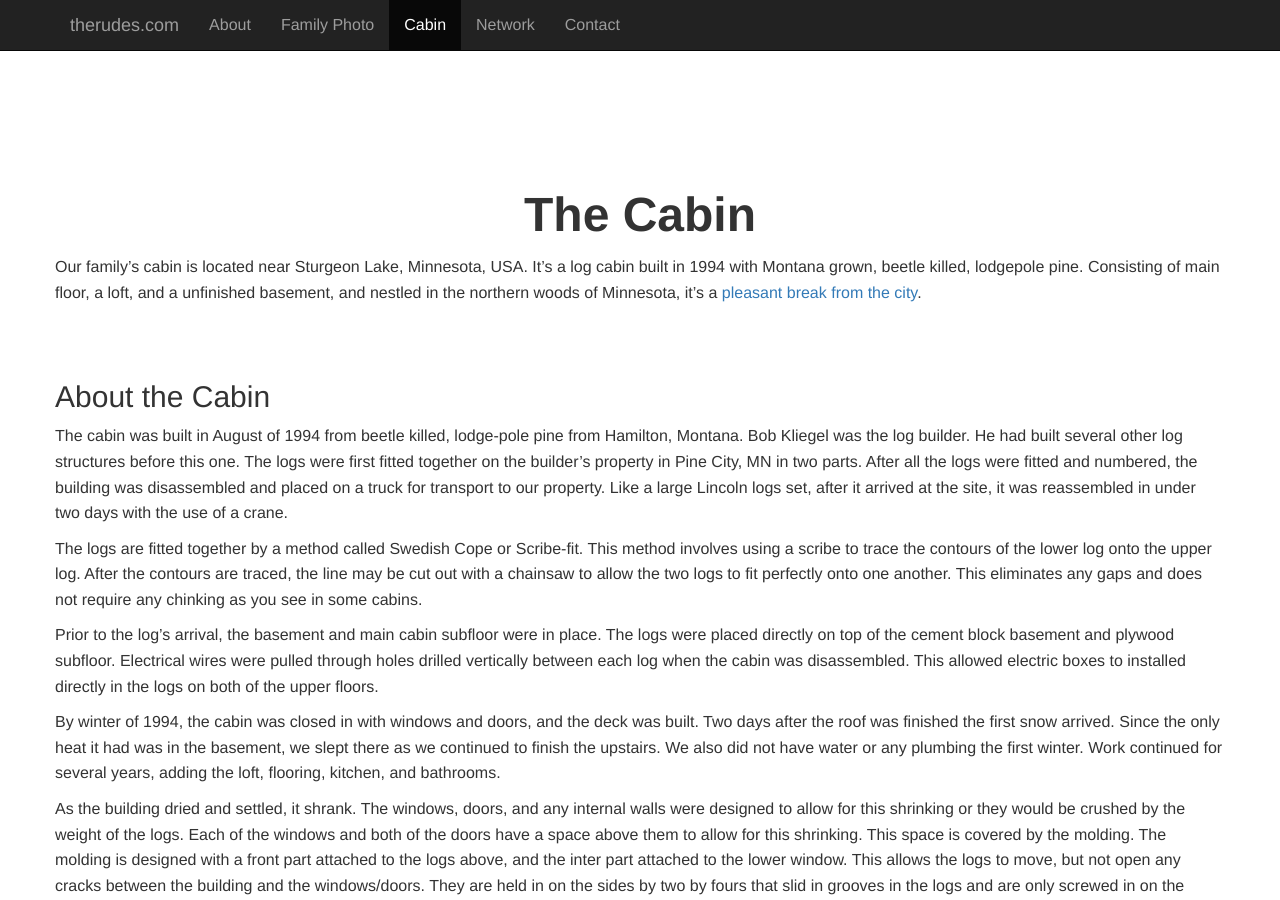
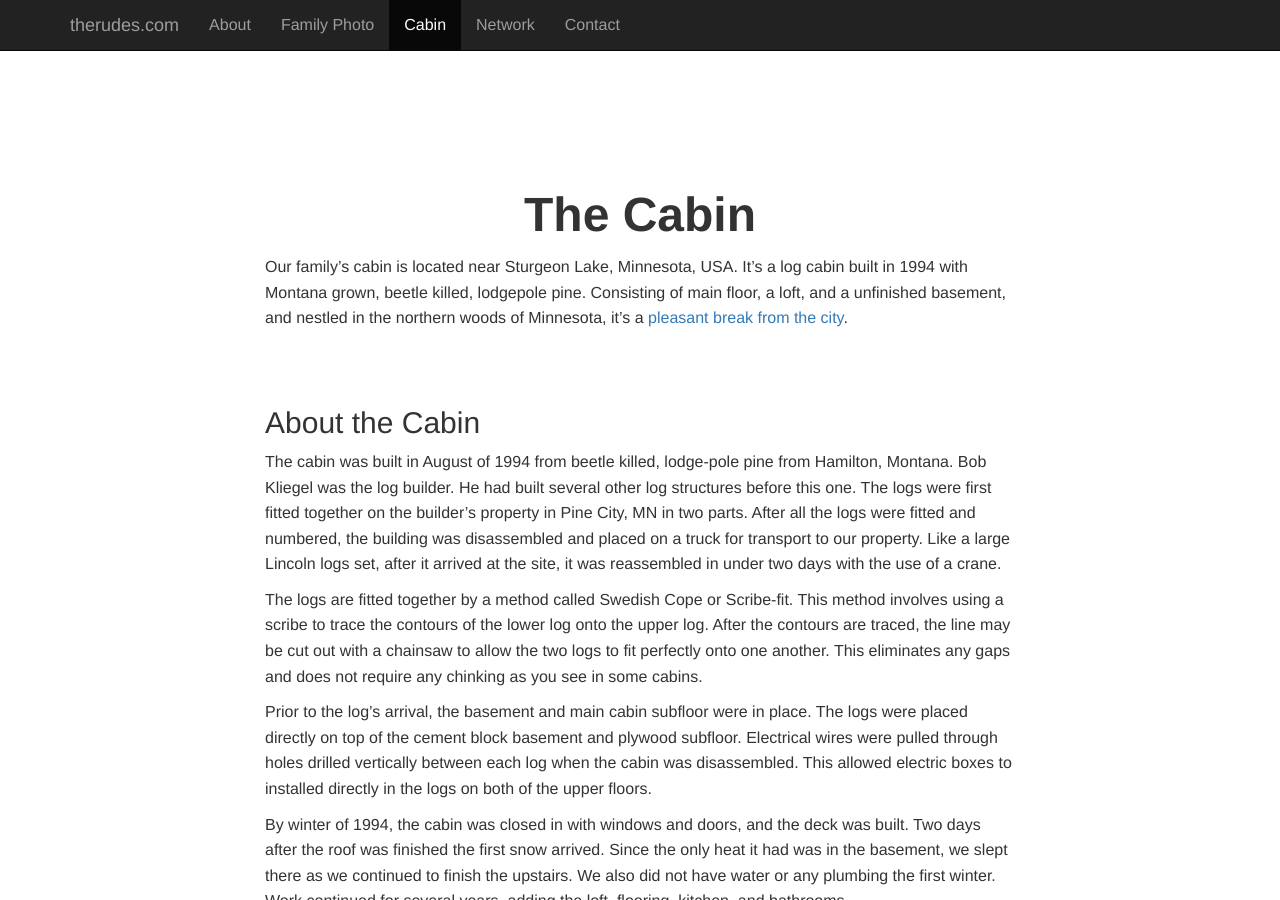
Before and after one commit to mattrude/therudes.com, a Jekyll site: the page built from index.html, in a window 1280 px wide and 900 px high, scrolled down 2298 px. Built offline with Jekyll 4.4.1, drawn with Linux system fonts in a browser that asks for light colours; nearby versions of some CDN libraries.

Commit message:
Update custom.scss

```diff
--- a/_sass/custom.scss
+++ b/_sass/custom.scss
@@ -21,6 +21,10 @@ h1 {
 div.caption i.fa {
     text-align: center;
     font-size: 1.9em;
+}
+
+.container .offsetanchor {
+    max-width: 750px;
 }
 
 @media (max-width: 1200px) {
```
